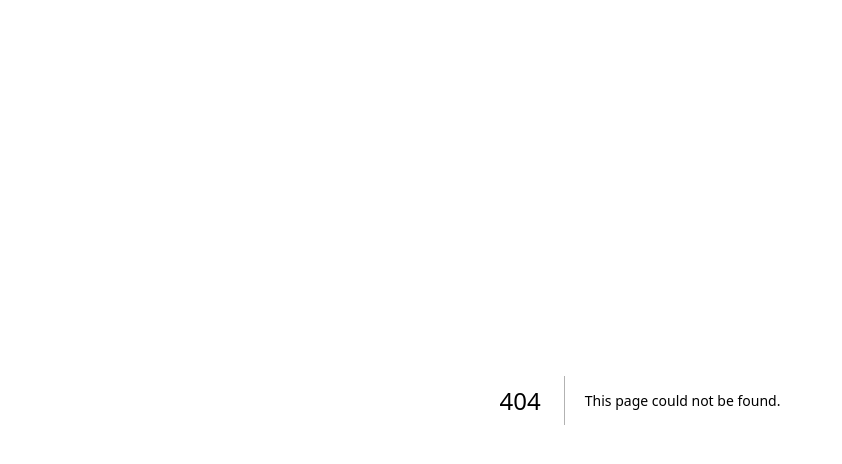
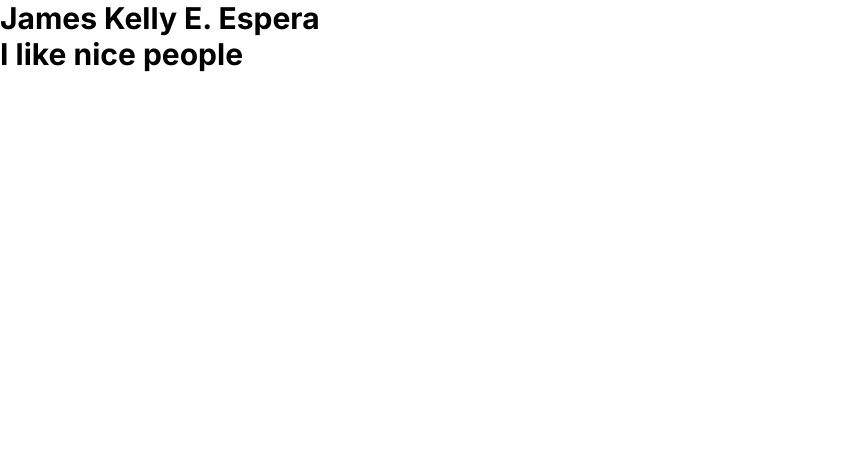
Before and after one commit to KellyEspera/nextjs-dashboard, a Next.js app: page /kelly in a window 1280 px wide. Before the commit this address had no page. Shown: the top 464 px of the page, without its empty margins (0-842 px from the left). Built offline with nearby package versions, Linux system fonts and the light colour scheme; a web font is replaced by a local one.

Commit message:
Added kelly page

```diff
--- /dev/null
+++ b/app/kelly/info.tsx
@@ -0,0 +1,5 @@
+export default function Info() {
+    return (
+        <h1 className="text-3xl font-bold">I like  nice people</h1>
+    );
+}
--- /dev/null
+++ b/app/kelly/page.tsx
@@ -0,0 +1,10 @@
+import Info from "./info";
+
+export default function Page() {
+    return (
+        <div>
+        <h1 className="text-3xl font-bold">James Kelly E. Espera</h1>
+        <Info />
+        </div>
+    );
+}
```
